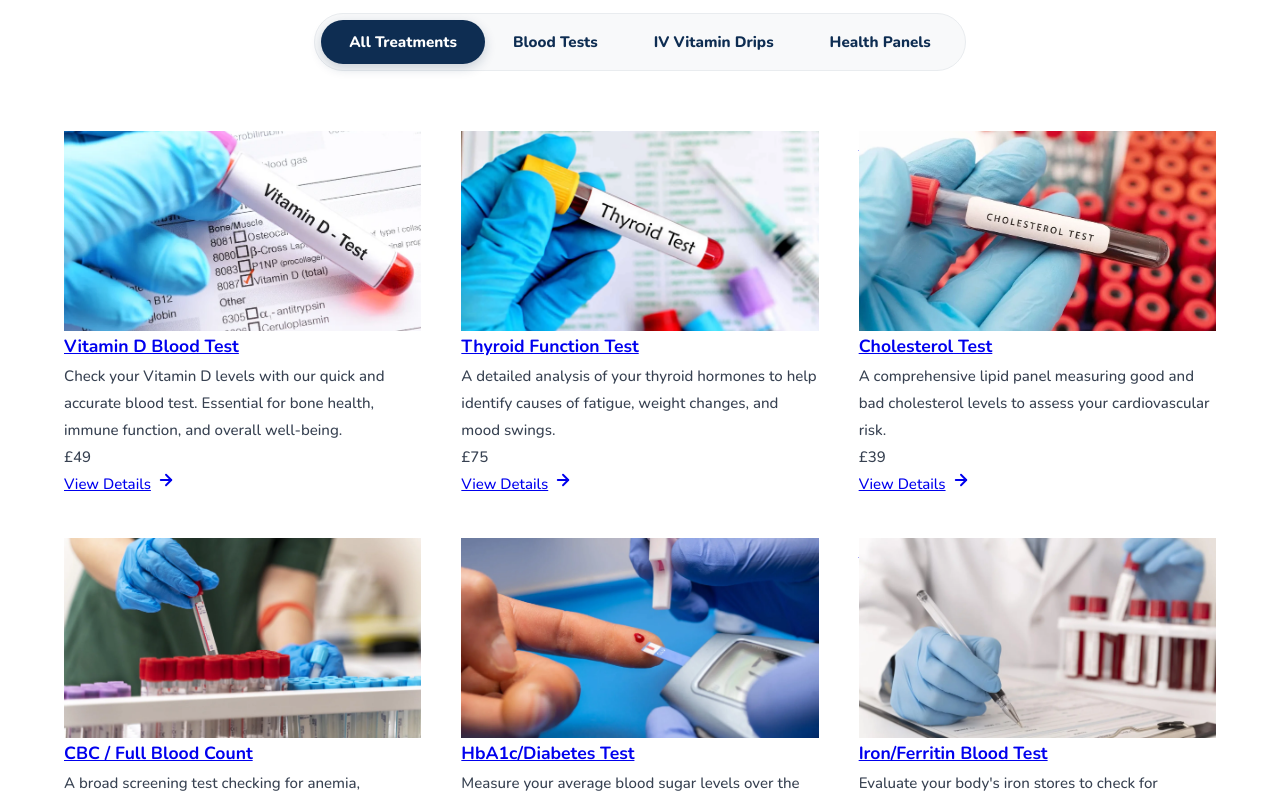
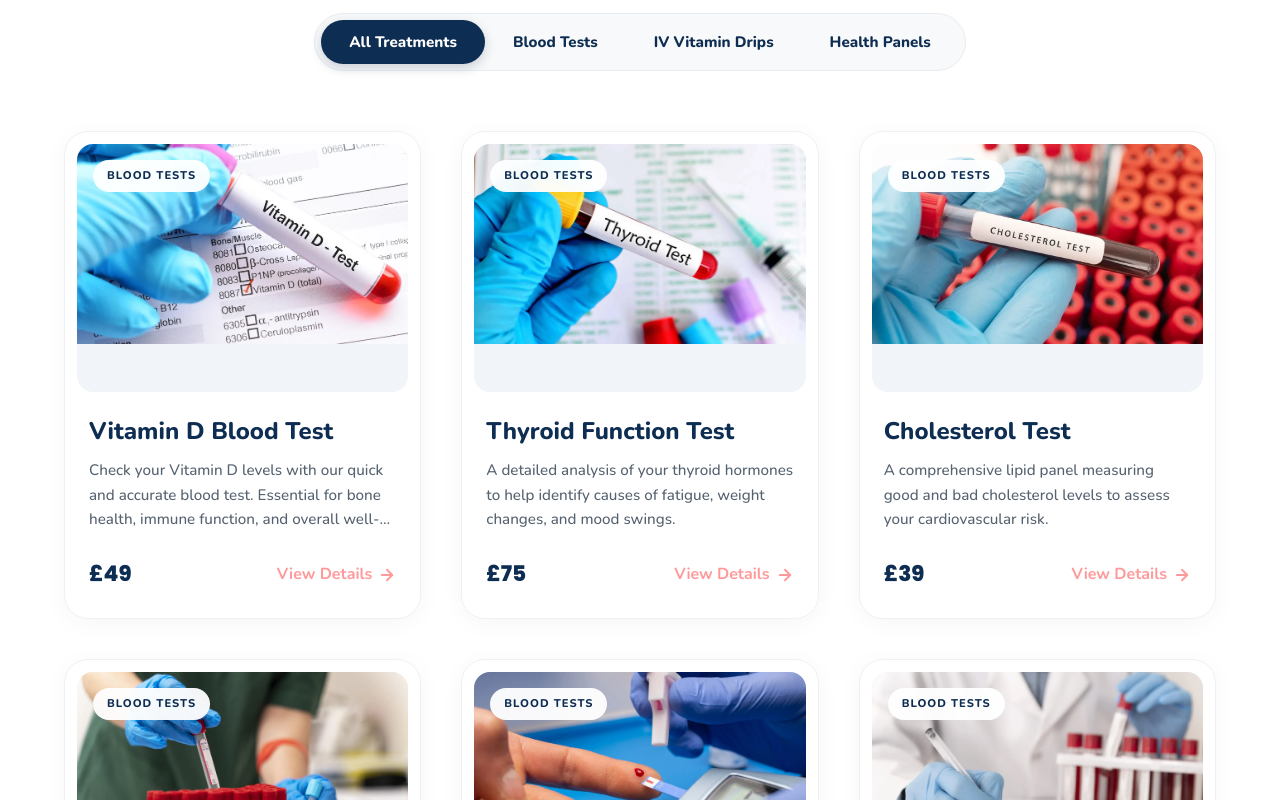
Before and after one commit to Asma-Khanum1722/landing-pages, a Next.js app: page /products in a window 1280 px wide. Shown: the part 700-1500 px from the top of the page. Built offline with nearby package versions, Linux system fonts and the light colour scheme.

Commit message:
tweaked the global css for the footer marquee and updated gitignore

```diff
--- a/src/app/globals.css
+++ b/src/app/globals.css
@@ -33,15 +33,15 @@
 *,*::before,*::after{box-sizing:border-box;margin:0;padding:0}
 html{scroll-behavior:smooth}
 html, body { overflow-x: hidden; max-width: 100vw; }
-body{font-family:'Nunito',sans-serif;background:var(--bg);color:var(--dark);line-height:1.6;-webkit-font-smoothing:antialiased;overflow-x:hidden}
+body{font-family:'Nunito',sans-serif;background:var(--navy2);color:var(--dark);line-height:1.6;-webkit-font-smoothing:antialiased;overflow-x:hidden}
 
 /* ══ NAV ═════════════════════════════════════════════════════ */
 #nav{
   position:fixed;top:24px;left:50%;transform:translateX(-50%);
   z-index:300;width:calc(100% - 40px);max-width:1140px;
   display:flex;align-items:center;justify-content:space-between;
-  background:rgba(9,30,56,.12);backdrop-filter:blur(2px);
-  border:1px solid rgba(255,255,255,.08);
+  background:rgba(9,30,56,.5);backdrop-filter:blur(6px);
+  border:1px solid rgba(255,255,255,.1);
   border-radius:var(--pill);padding:12px 28px;
   transition:all .4s var(--ease);
 }
@@ -499,27 +499,69 @@ body{font-size:.94rem;color:var(--mid);line-height:1.8;margin-bottom:28px;font-w
 
 /* Reviews strip above footer grid */
 .ft-reviews-strip{
-  padding-bottom:44px;margin-bottom:44px;
-  border-bottom:1px solid rgba(255,255,255,.08);
+  background: rgba(255,255,255,0.02);
+  padding: 32px 0;
+  margin-bottom:44px;
+  border-radius: 20px;
+  border:1px solid rgba(255,255,255,.05);
+  position: relative;
+  overflow: hidden;
 }
 .ft-reviews-label{
-  font-size:.72rem;text-transform:uppercase;letter-spacing:.1em;
-  color:var(--coral);font-weight:800;margin-bottom:20px;
+  font-size:.75rem;text-transform:uppercase;letter-spacing:.1em;
+  color:var(--coral);font-weight:800;margin-bottom:24px;
+  text-align: center;
+}
+.ft-reviews-marquee-wrapper {
+  width: 100%;
+  overflow: hidden;
+  position: relative;
+}
+.ft-reviews-marquee-wrapper::before,
+.ft-reviews-marquee-wrapper::after {
+  content: '';
+  position: absolute;
+  top: 0;
+  width: 80px;
+  height: 100%;
+  z-index: 2;
+  pointer-events: none;
+}
+.ft-reviews-marquee-wrapper::before {
+  left: 0;
+  background: linear-gradient(to right, var(--navy2) 0%, transparent 100%);
+}
+.ft-reviews-marquee-wrapper::after {
+  right: 0;
+  background: linear-gradient(to left, var(--navy2) 0%, transparent 100%);
 }
 .ft-reviews-row{
-  display:grid;grid-template-columns:repeat(4,1fr);gap:14px;
+  display:inline-flex;gap:16px;
+  animation: marquee 35s linear infinite;
+  padding: 0 8px;
+}
+.ft-reviews-row:hover {
+  animation-play-state: paused;
+}
+@keyframes marquee {
+  0% { transform: translateX(0); }
+  100% { transform: translateX(calc(-50% - 8px)); }
 }
 .ft-review-card{
-  background:rgba(255,255,255,.06);border:1px solid rgba(255,255,255,.09);
-  border-radius:16px;padding:18px 20px;
-  box-shadow:4px 5px 0 rgba(0,0,0,.12),inset 2px 2px 5px rgba(255,255,255,.04);
+  background:rgba(255,255,255,.04);border:1px solid rgba(255,255,255,.08);
+  border-radius:16px;padding:20px 24px;
+  box-shadow:4px 5px 0 rgba(0,0,0,.12),inset 2px 2px 5px rgba(255,255,255,.02);
   transition:background .22s,transform .22s var(--bounce);
+  width: 340px;
+  flex-shrink: 0;
+  white-space: normal;
+  display: flex;
+  flex-direction: column;
 }
-.ft-review-card:hover{background:rgba(255,255,255,.1);transform:translateY(-4px)}
-.ft-stars{color:#FFD700;font-size:.9rem;letter-spacing:1px;margin-bottom:8px}
+.ft-review-card:hover{background:rgba(255,255,255,.08);transform:translateY(-4px)}
+.ft-stars{color:#FFD700;font-size:1.1rem;letter-spacing:2px;margin-bottom:12px}
 .ft-review-text{
-  font-size:.82rem;color:rgba(255,255,255,.75);line-height:1.65;
-  font-style:italic;font-weight:500;margin-bottom:10px;
+  font-size:.9rem;color:rgba(255,255,255,.8);line-height:1.6;font-style:italic;margin-bottom:16px;flex-grow:1;
 }
 .ft-review-by{font-size:.75rem;color:var(--coral);font-weight:700}
 
@@ -612,7 +654,9 @@ body{font-size:.94rem;color:var(--mid);line-height:1.8;margin-bottom:28px;font-w
   #info { padding-top: 50px !important; padding-bottom: 40px !important; }
   #included, #pricing, #faq { padding-top: 40px !important; padding-bottom: 40px !important; }
   .info-layout, .inc-layout, .pricing-layout, .faq-layout { margin-top: 30px !important; margin-bottom: 30px !important; }
-  .info-grid { grid-template-columns: 1fr; }
+  .inc-grid {
+    grid-template-columns: 1fr;
+  }
   .faq-ans-i { box-sizing: border-box; }
 
   /* Removed Sticky CTA */
@@ -641,3 +685,220 @@ body{font-size:.94rem;color:var(--mid);line-height:1.8;margin-bottom:28px;font-w
   .info-img-wrap { min-height: 200px; }
   section { padding: 40px 1.2rem !important; }
 }
+
+
+
+/* ══ EDITORIAL PRODUCT CARDS ════════════════════════════════════ */
+.editorial-card {
+  display: flex;
+  flex-direction: column;
+  height: 100%;
+  background: #ffffff;
+  border: 1px solid #edf1f5;
+  border-radius: 24px;
+  padding: 12px;
+  box-shadow: 0 4px 24px rgba(0, 0, 0, 0.04);
+  transition: transform 0.4s ease, box-shadow 0.4s ease;
+}
+
+.editorial-card:hover {
+  transform: translateY(-4px);
+  box-shadow: 0 12px 32px rgba(9, 30, 56, 0.08);
+}
+
+.ed-image-link {
+  display: block;
+  text-decoration: none;
+  overflow: hidden;
+  border-radius: 16px;
+  position: relative;
+  aspect-ratio: 4/3;
+  background: #f1f5f9;
+}
+
+.ed-image-wrap {
+  width: 100%;
+  height: 100%;
+}
+
+.ed-image {
+  width: 100%;
+  height: 100%;
+  object-fit: cover;
+  transition: transform 0.8s cubic-bezier(0.2, 0.8, 0.2, 1);
+}
+
+.editorial-card:hover .ed-image {
+  transform: scale(1.05);
+}
+
+.ed-category-badge {
+  position: absolute;
+  top: 16px;
+  left: 16px;
+  background: rgba(255, 255, 255, 0.95);
+  backdrop-filter: blur(8px);
+  color: var(--navy);
+  padding: 6px 14px;
+  border-radius: 100px;
+  font-size: 0.7rem;
+  font-weight: 800;
+  text-transform: uppercase;
+  letter-spacing: 1px;
+}
+
+.ed-content {
+  padding: 24px 12px 12px;
+  display: flex;
+  flex-direction: column;
+  flex-grow: 1;
+}
+
+.ed-title-link {
+  text-decoration: none;
+}
+
+.ed-title {
+  font-size: 1.5rem;
+  color: var(--navy);
+  margin: 0 0 12px 0;
+  font-weight: 800;
+  line-height: 1.25;
+  transition: color 0.3s;
+}
+
+.editorial-card:hover .ed-title {
+  color: var(--coral);
+}
+
+.ed-desc {
+  font-size: 0.95rem;
+  color: #556270;
+  line-height: 1.6;
+  margin: 0 0 24px 0;
+  flex-grow: 1;
+  display: -webkit-box;
+  -webkit-line-clamp: 3;
+  -webkit-box-orient: vertical;
+  overflow: hidden;
+}
+
+.ed-footer {
+  display: flex;
+  align-items: center;
+  justify-content: space-between;
+  margin-top: auto;
+}
+
+.ed-price {
+  font-size: 1.35rem;
+  color: var(--navy);
+  font-weight: 800;
+  font-family: 'Poppins', sans-serif;
+}
+
+.ed-btn {
+  display: inline-flex;
+  align-items: center;
+  color: var(--coral);
+  font-size: 1rem;
+  font-weight: 700;
+  text-decoration: none;
+  transition: transform 0.3s ease;
+}
+
+.ed-btn:hover {
+  transform: translateX(4px);
+}
+
+@keyframes fadeUp {
+  0% { opacity: 0; transform: translateY(20px); }
+  100% { opacity: 1; transform: translateY(0); }
+}
+
+.fade-in-up {
+  opacity: 0;
+}
+
+@media(max-width: 600px) {
+  .filter-toggle-wrap {
+    overflow-x: auto;
+    padding-bottom: 10px;
+    justify-content: flex-start !important;
+  }
+  .filter-toggle {
+    white-space: nowrap;
+  }
+}
+
+/* === NESTED DROPDOWN === */
+.nested-dropdown-wrap {
+  position: relative;
+}
+
+.nested-dropdown-menu {
+  position: absolute;
+  top: 0;
+  left: 100%;
+  right: auto;
+  margin-left: 4px;
+  width: 260px;
+  display: flex;
+  flex-direction: column;
+  gap: 4px;
+  background: rgba(9,30,56,0.95);
+  backdrop-filter: blur(20px);
+  border: 1px solid rgba(255,255,255,0.1);
+  border-radius: 12px;
+  box-shadow: 0 10px 40px rgba(0, 0, 0, 0.3);
+  padding: 8px;
+  opacity: 0;
+  visibility: hidden;
+  transform: translateX(-10px);
+  transition: all 0.3s cubic-bezier(0.16, 1, 0.3, 1);
+  pointer-events: none;
+  z-index: 1001;
+  max-height: 45vh;
+  overflow-y: auto;
+}
+
+.nested-dropdown-menu::-webkit-scrollbar {
+  width: 6px;
+}
+.nested-dropdown-menu::-webkit-scrollbar-thumb {
+  background: rgba(255,255,255,0.2);
+  border-radius: 10px;
+}
+
+.nested-dropdown-wrap:hover .nested-dropdown-menu {
+  opacity: 1;
+  visibility: visible;
+  transform: translateX(0);
+  pointer-events: auto;
+}
+
+/* Ensure the nav-dropdown-menu allows items to show overflow for nested */
+.nav-dropdown-menu {
+  overflow: visible !important;
+}
+
+@media(max-width: 768px) {
+  .nested-dropdown-wrap {
+    display: flex;
+    flex-direction: column;
+  }
+  .nested-dropdown-menu {
+    position: static;
+    transform: none !important;
+    width: 100%;
+    box-shadow: none;
+    border: none;
+    background: rgba(0,0,0,0.1);
+    margin: 4px 0 0 0;
+    display: none;
+    max-height: 40vh;
+  }
+  .nested-dropdown-wrap:hover .nested-dropdown-menu {
+    display: flex;
+  }
+}
```
Also changed, not shown: 1 other file (tests, documents, lock files or other folders).
